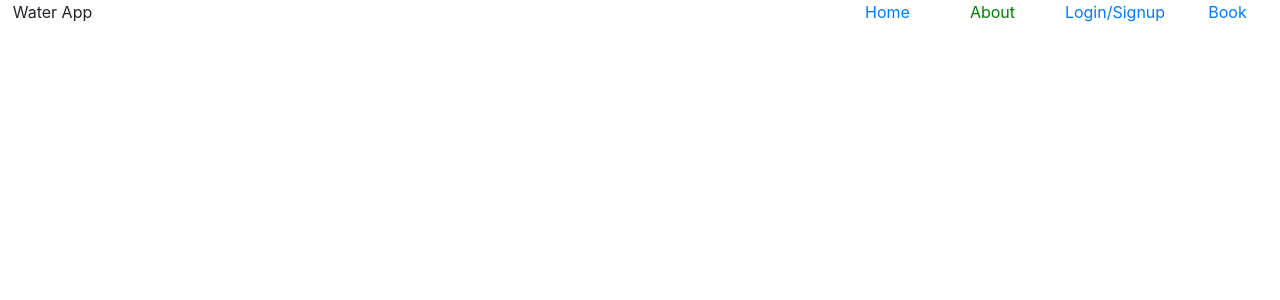
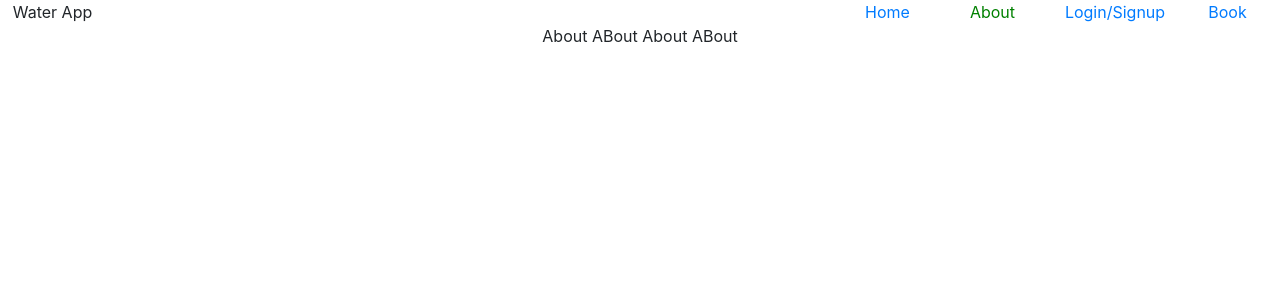
Before and after one commit to Shikha2101/Water_App, a React (Create React App) app in the folder water/water/: page /about in a window 1280 px wide. Shown: the top 300 px of the page. Built offline with nearby package versions, Linux system fonts and the light colour scheme.

Commit message:
dummy home and about component added

```diff
--- a/water/water/src/App.js
+++ b/water/water/src/App.js
@@ -6,6 +6,8 @@ import {  BrowserRouter as Router,
 import "./../node_modules/bootstrap/dist/css/bootstrap.min.css";
 import Book  from "./components/Book";
 import Login from "./components/Login";
+import Home from './components/Home';
+import About from "./components/About";
 
 class App extends React.Component {
   render(){
@@ -19,7 +21,7 @@ class App extends React.Component {
               Water App
             </div>
             <div className="col-md-1" style={{right:'-105px'}}>
-              <NavLink to="/" exact activeStyle={{color:'green'}}>Home</NavLink>
+              <NavLink to="/home" exact activeStyle={{color:'green'}}>Home</NavLink>
             </div>
             <div className="col-md-1" style={{right:'-115px'}}>
               <NavLink to="/about" exact activeStyle={{color:'green'}}>About</NavLink>
@@ -33,6 +35,8 @@ class App extends React.Component {
           </div>
         </div>
         <Switch>
+          <Route path="/home" component={Home}></Route>
+          <Route path="/about" component={About}></Route>
           <Route path="/login" component={Login}></Route>
           <Route path="/book" component={Book}></Route>
         </Switch>
--- /dev/null
+++ b/water/water/src/components/About.js
@@ -0,0 +1,12 @@
+import React from "react";
+
+class About extends React.Component{
+    render(){
+        return(
+            <div>
+                About ABout About ABout
+            </div>
+        )
+    }
+}
+export default About;
--- /dev/null
+++ b/water/water/src/components/Home.js
@@ -0,0 +1,14 @@
+import React from "react";
+import background from "../assests/background.png";
+
+class Home extends React.Component{
+    render(){
+        return(
+            <div>
+                <img src={background} />
+            </div>
+        )
+    }
+}
+
+export default Home;
```
Also changed, not shown: water/water/src/assests/background.png (added).
